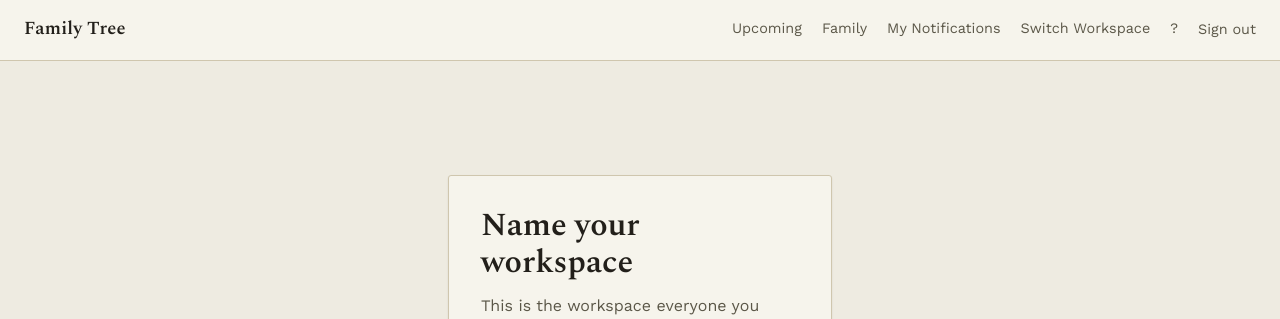
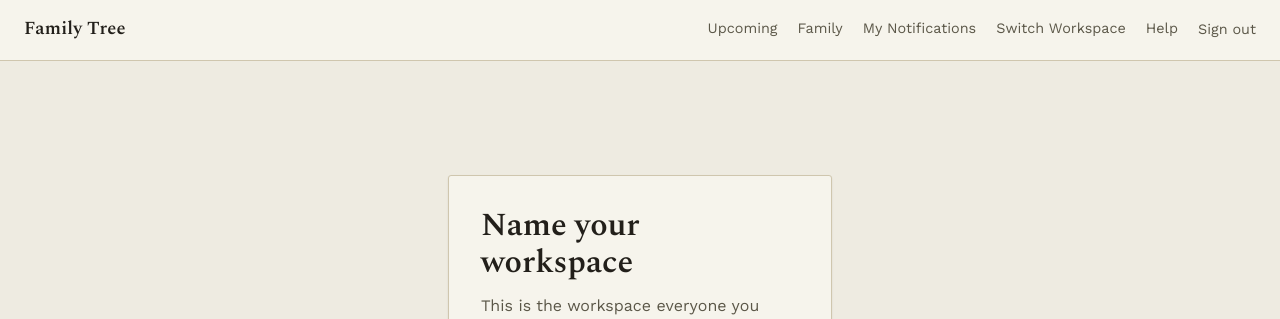
Before and after one commit to sheyabernstein/family-birthdays, a Django app: page /family/create/ in a window 1280 px wide. Shown: the top 319 px of the page. Run offline with Django 5.2, Linux system fonts and the light colour scheme; the visitor is signed in with stand-in values (Sample User, id 1); data that the repository does not hold is empty; parts of the project's set-up code (start-up, migrations or seed data) failed here and were passed over.

Commit message:
fix: label the help nav link as text, not a bare ?

```diff
--- a/templates/base.html
+++ b/templates/base.html
@@ -30,7 +30,7 @@
                         {% if perms.tenants.add_family or request.has_multiple_families %}
                             <a href="{% url 'tenants:switch_family' %}">Switch Workspace</a>
                         {% endif %}
-                        <a href="{% url 'family:help' %}">?</a>
+                        <a href="{% url 'family:help' %}">Help</a>
                         <form method="post" action="{% url 'accounts:logout' %}">
                             {% csrf_token %}
                             <button type="submit" class="link-button">Sign out</button>
```
